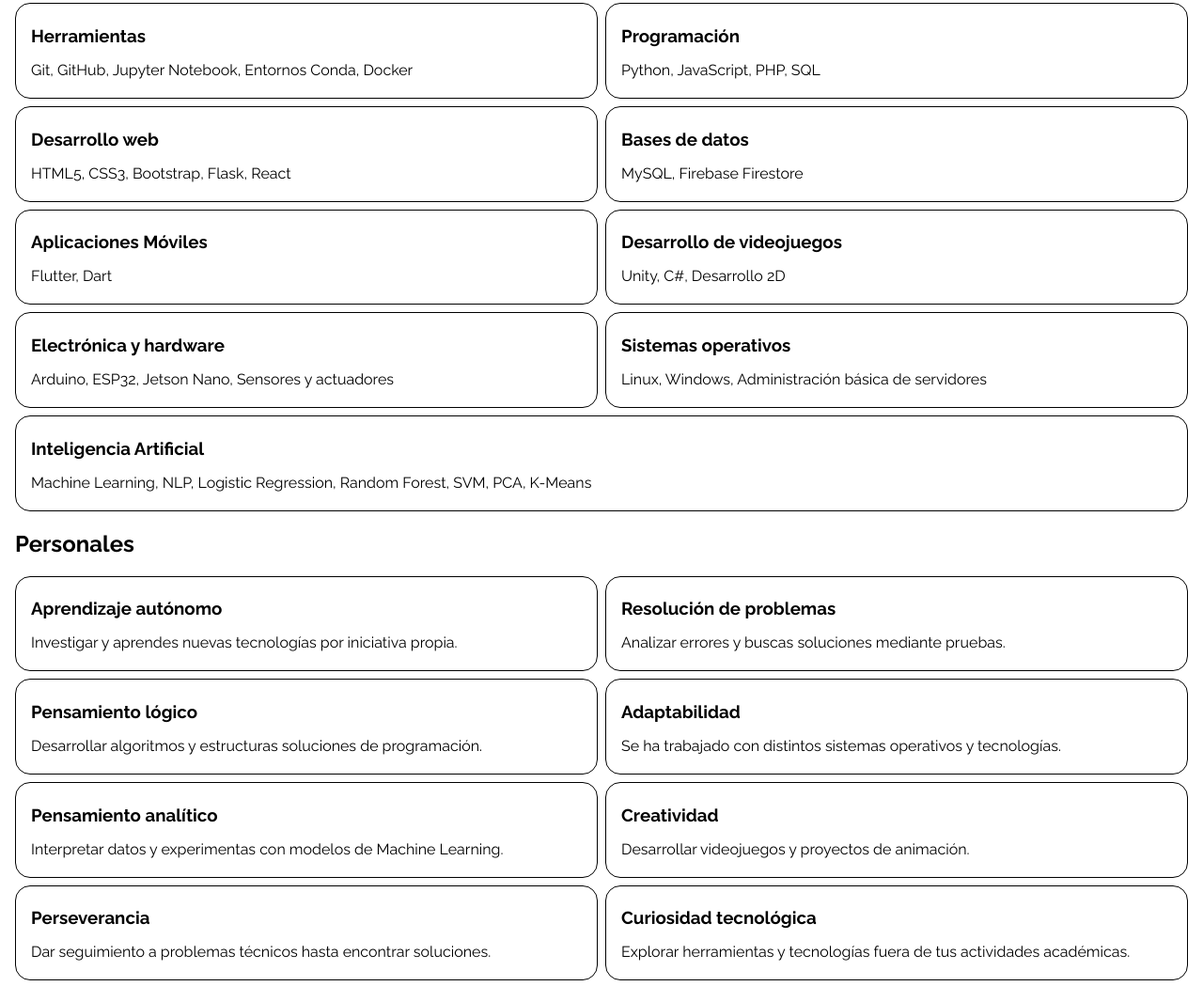
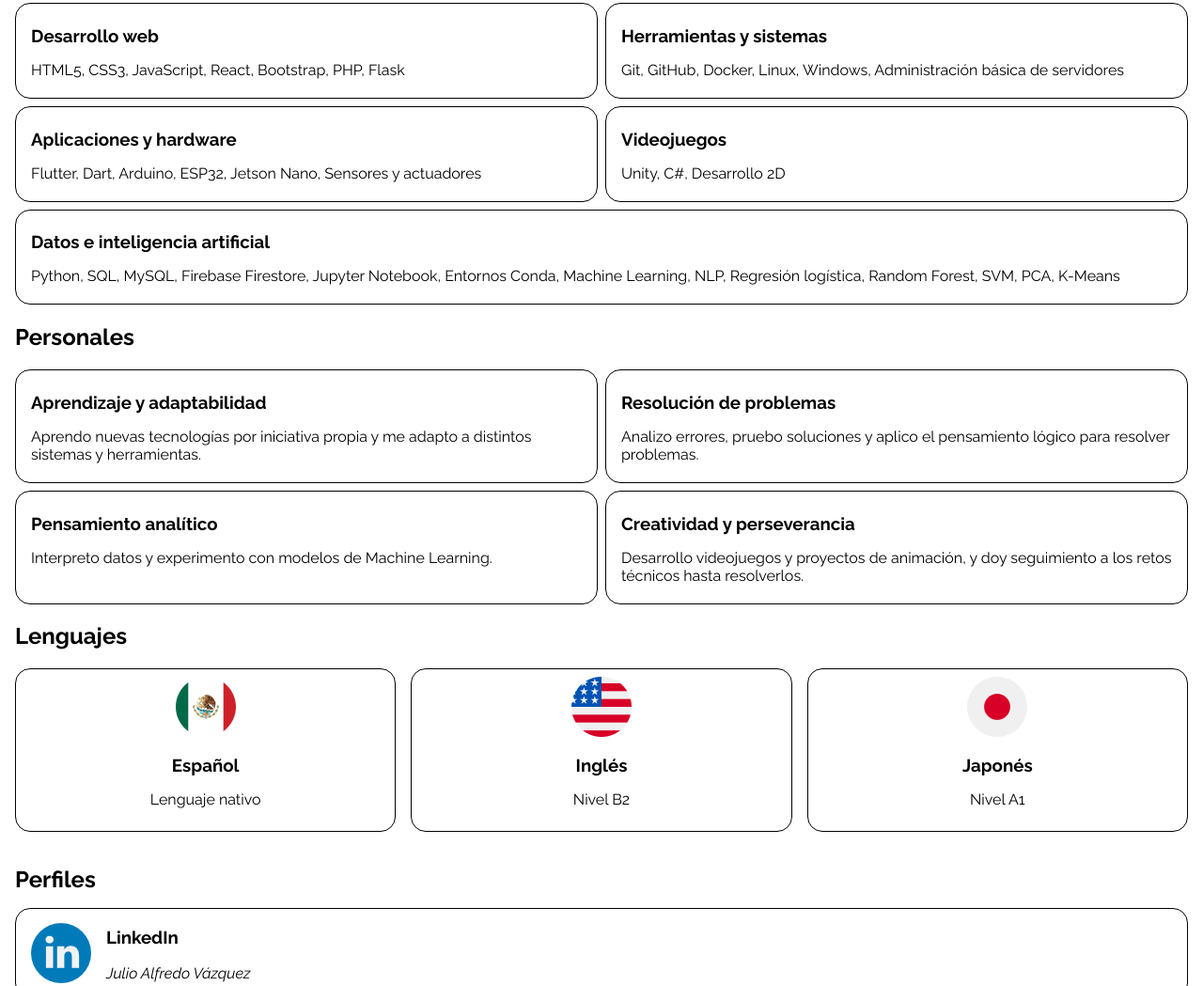
Before and after one commit to TheKokoDiaz/PortfolioDiaz, a plain HTML site: page index-es.html in a window 1280 px wide. Shown: the part 1727-2776 px from the top of the page at 94% size. Drawn offline with Linux system fonts and the light colour scheme.

Commit message:
Styles: Reorder skills

```diff
--- a/assets/css/index.css
+++ b/assets/css/index.css
@@ -192,7 +192,7 @@ aside{
             padding: 0.25rem 1rem;
         }
 
-        .extended{
+        .expanded{
             width: 100%;
         }
     }
--- a/index-es.html
+++ b/index-es.html
@@ -122,91 +122,51 @@
         <h2>Técnicas</h2>
         <div class="technical">
             <span class="technicalSkills">
-                <h3>Herramientas</h3>
-                <p>Git, GitHub, Jupyter Notebook, Entornos Conda, Docker</p>
+                <h3>Desarrollo web</h3>
+                <p>HTML5, CSS3, JavaScript, React, Bootstrap, PHP, Flask</p>
             </span>
 
             <span class="technicalSkills">
-                <h3>Programación</h3>
-                <p>Python, JavaScript, PHP, SQL</p>
+                <h3>Herramientas y sistemas</h3>
+                <p>Git, GitHub, Docker, Linux, Windows, Administración básica de servidores</p>
             </span>
 
             <span class="technicalSkills">
-                <h3>Desarrollo web</h3>
-                <p>HTML5, CSS3, Bootstrap, Flask, React</p>
+                <h3>Aplicaciones y hardware</h3>
+                <p>Flutter, Dart, Arduino, ESP32, Jetson Nano, Sensores y actuadores</p>
             </span>
 
             <span class="technicalSkills">
-                <h3>Bases de datos</h3>
-                <p>MySQL, Firebase Firestore</p>
-            </span>
-
-            <span class="technicalSkills">
-                <h3>Aplicaciones Móviles</h3>
-                <p>Flutter, Dart</p>
-            </span>
-
-            <span class="technicalSkills">
-                <h3>Desarrollo de videojuegos</h3>
+                <h3>Videojuegos</h3>
                 <p>Unity, C#, Desarrollo 2D</p>
             </span>
 
-            <span class="technicalSkills">
-                <h3>Electrónica y hardware</h3>
-                <p>Arduino, ESP32, Jetson Nano, Sensores y actuadores</p>
-            </span>
-
-            <span class="technicalSkills">
-                <h3>Sistemas operativos</h3>
-                <p>Linux, Windows, Administración básica de servidores</p>
-            </span>
-
-            <span class="technicalSkills extended">
-                <h3>Inteligencia Artificial</h3>
-                <p>Machine Learning, NLP, Logistic Regression, Random Forest, SVM, PCA, K-Means</p>
+            <span class="technicalSkills expanded">
+                <h3>Datos e inteligencia artificial</h3>
+                <p>Python, SQL, MySQL, Firebase Firestore, Jupyter Notebook, Entornos Conda, Machine Learning, NLP, Regresión logística, Random Forest, SVM, PCA, K-Means</p>
             </span>
         </div>
 
         <h2>Personales</h2>
         <div class="personal">
             <span class="personalSkills">
-                <h3>Aprendizaje autónomo</h3>
-                <p>Investigar y aprendes nuevas tecnologías por iniciativa propia.</p>
+                <h3>Aprendizaje y adaptabilidad</h3>
+                <p>Aprendo nuevas tecnologías por iniciativa propia y me adapto a distintos sistemas y herramientas.</p>
             </span>
 
             <span class="personalSkills">
                 <h3>Resolución de problemas</h3>
-                <p>Analizar errores y buscas soluciones mediante pruebas.</p>
-            </span>
-
-            <span class="personalSkills">
-                <h3>Pensamiento lógico</h3>
-                <p>Desarrollar algoritmos y estructuras soluciones de programación.</p>
-            </span>
-
-            <span class="personalSkills">
-                <h3>Adaptabilidad</h3>
-                <p>Se ha trabajado con distintos sistemas operativos y tecnologías.</p>
+                <p>Analizo errores, pruebo soluciones y aplico el pensamiento lógico para resolver problemas.</p>
             </span>
 
             <span class="personalSkills">
                 <h3>Pensamiento analítico</h3>
-                <p>Interpretar datos y experimentas con modelos de Machine Learning.</p>
+                <p>Interpreto datos y experimento con modelos de Machine Learning.</p>
             </span>
 
             <span class="personalSkills">
-                <h3>Creatividad</h3>
-                <p>Desarrollar videojuegos y proyectos de animación.</p>
-            </span>
-
-            <span class="personalSkills">
-                <h3>Perseverancia</h3>
-                <p>Dar seguimiento a problemas técnicos hasta encontrar soluciones.</p>
-            </span>
-
-            <span class="personalSkills">
-                <h3>Curiosidad tecnológica</h3>
-                <p>Explorar herramientas y tecnologías fuera de tus actividades académicas.</p>
+                <h3>Creatividad y perseverancia</h3>
+                <p>Desarrollo videojuegos y proyectos de animación, y doy seguimiento a los retos técnicos hasta resolverlos.</p>
             </span>
         </div>
 
```
